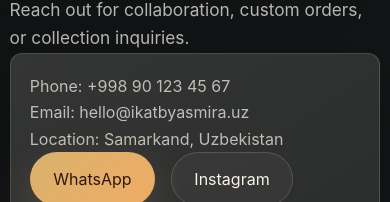
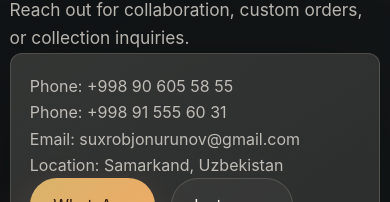
Before and after one commit to Sukhrobjon24/ikatbyasmira, a Next.js app: page /en/contact in a window 390 px wide. Shown: the part 279-481 px from the top of the page. Built offline with nearby package versions, Linux system fonts and the light colour scheme; no server answers; the database is empty.

Commit message:
fix: contact phone and email updated

```diff
--- a/src/components/pages/contact-page.tsx
+++ b/src/components/pages/contact-page.tsx
@@ -19,9 +19,10 @@
 
           <div className="contact-card">
             <p>
-              {dictionary.contact.phone}: +998 90 123 45 67
+              {dictionary.contact.phone}: +998 90 605 58 55
             </p>
-            <p>{dictionary.contact.email}: hello@ikatbyasmira.uz</p>
+            <p>{dictionary.contact.phone}: +998 91 555 60 31</p>
+            <p>{dictionary.contact.email}: suxrobjonurunov@gmail.com</p>
             <p>{dictionary.ui.location}: {dictionary.contact.location}</p>
             <div className="detail-actions">
               <a
```
